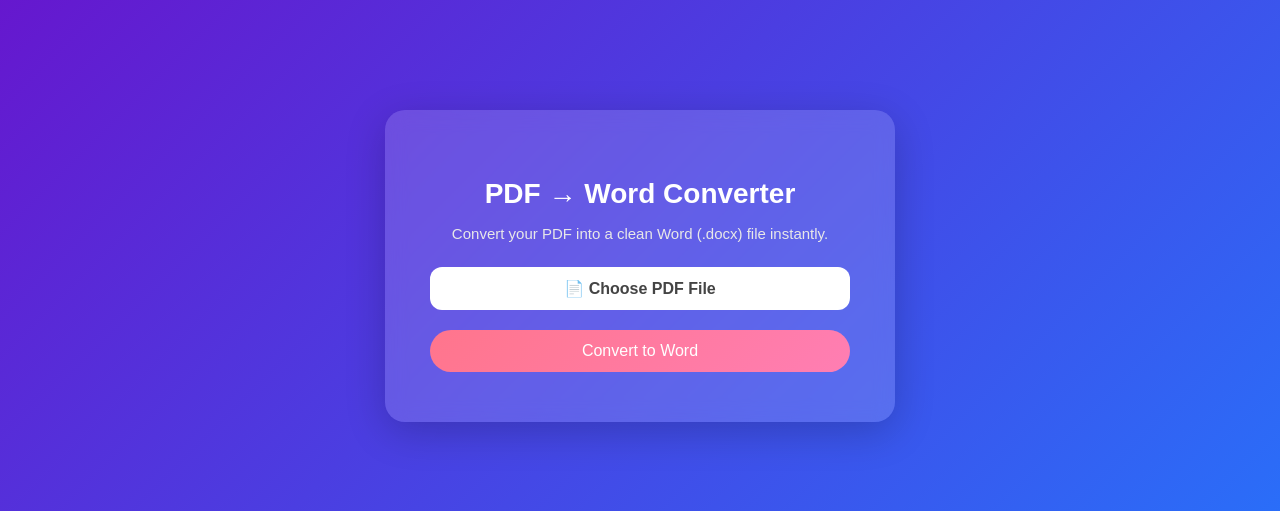
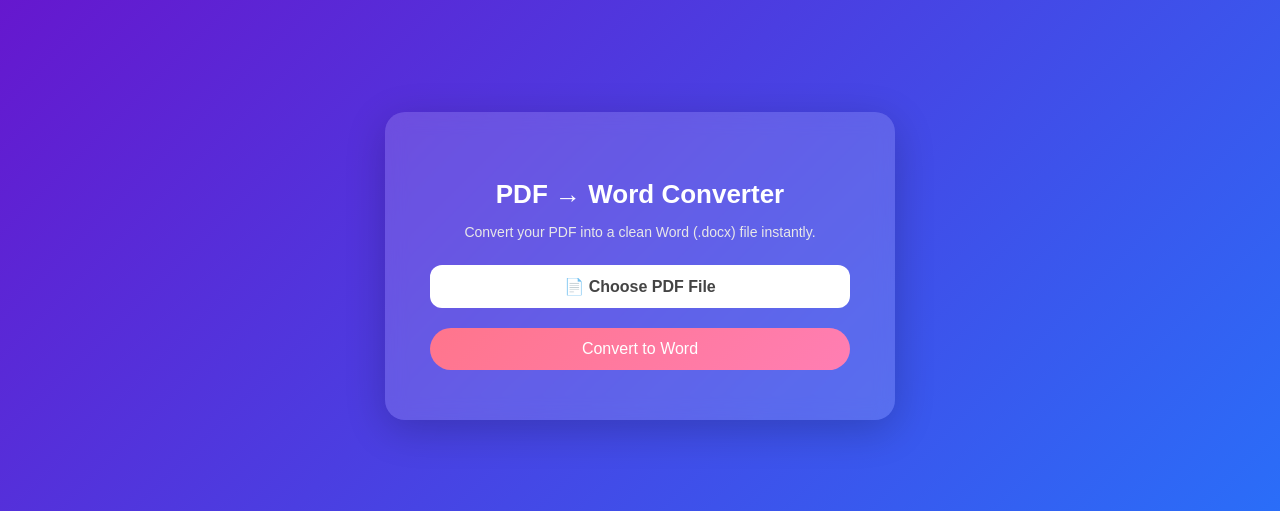
Before and after one commit to ankita05-web/pdf2word, a Flask app: page / in a window 1280 px wide. Shown: the part 134-645 px from the top of the page. Run offline with Flask 3, Linux system fonts and the light colour scheme.

Commit message:
Update style.css

```diff
--- a/static/style.css
+++ b/static/style.css
@@ -12,19 +12,18 @@ body {
 /* 🟦 Glass Effect Form Box */
 .container {
     background: rgba(255, 255, 255, 0.15);
-    padding: 50px 45px;       /* increased padding */
+    padding: 50px 45px;       /* slightly bigger padding */
     border-radius: 20px;
     box-shadow: 0 10px 40px rgba(0, 0, 0, 0.2);
     backdrop-filter: blur(10px);
     text-align: center;
-    width: 420px;             /* increased width */
-    max-width: 90vw;          /* responsive on small screens */
+    width: 420px;             /* slightly bigger width */
 }
 
 /* Title */
 h1 {
     color: white;
-    font-size: 28px;          /* slightly bigger */
+    font-size: 26px;
     margin-bottom: 12px;
 }
 
@@ -32,7 +31,7 @@ h1 {
 .subtitle {
     color: #e8e8e8;
     margin-bottom: 25px;
-    font-size: 15px;          /* slightly bigger */
+    font-size: 14px;
 }
 
 /* 📄 File input box (stylish) */
```
